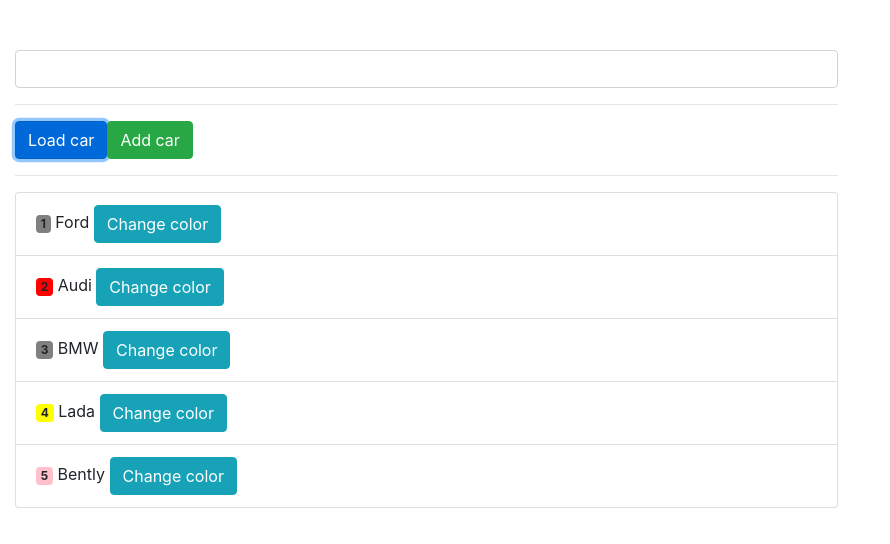
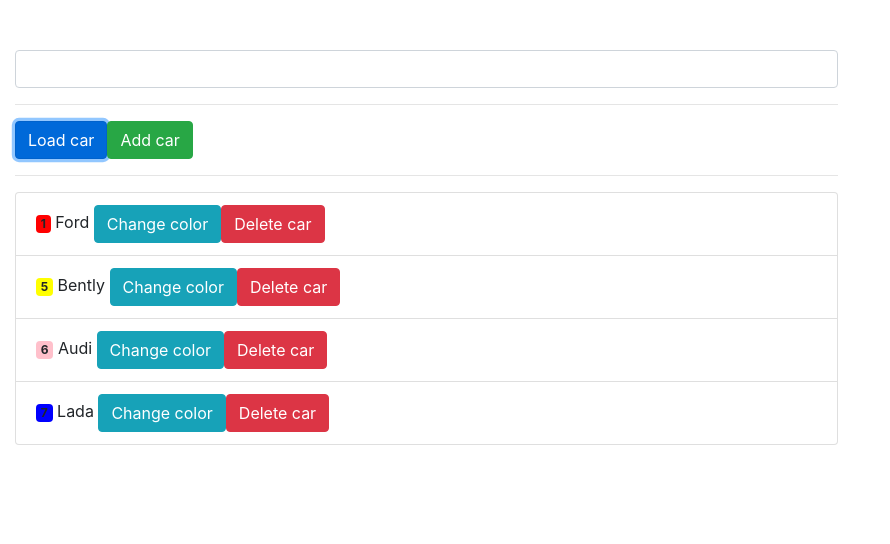
Before and after one commit to serbingeorg/Angular, an Angular app: page / in a window 1280 px wide. Both pictures are taken after a click on the button "Load car". Shown: the top 544 px of the page, without its empty margins (0-890 px from the left). Built offline with nearby package versions, Linux system fonts and the light colour scheme; data requests are answered from the project's data file.

Commit message:
method delete

```diff
--- a/db.json
+++ b/db.json
@@ -2,28 +2,23 @@
   "cars": [
     {
       "name": "Ford",
-      "color": "grey",
+      "color": "red",
       "id": 1
     },
     {
-      "name": "Audi",
-      "color": "red",
-      "id": 2
+      "name": "Bently",
+      "color": "yellow",
+      "id": 5
     },
     {
-      "name": "BMW",
-      "color": "grey",
-      "id": 3
+      "name": "Audi",
+      "color": "pink",
+      "id": 6
     },
     {
       "name": "Lada",
-      "color": "yellow",
-      "id": 4
-    },
-    {
-      "name": "Bently",
-      "color": "pink",
-      "id": 5
+      "color": "blue",
+      "id": 7
     }
   ]
 }
--- a/src/app/app.component.html
+++ b/src/app/app.component.html
@@ -8,6 +8,7 @@
         <li class="list-group-item" *ngFor="let car of cars">
             <span class="badge" [ngStyle]="{background: car.color}">{{car.id}}</span> {{car.name}}
             <button class="btn bt-xs btn-info" (click)="setNewColor(car)">Change color</button>
+            <button class="btn bt-xs btn-danger" (click)="deleteCar(car)">Delete car</button>
         </li>
     </ul>
 </div>
--- a/src/app/app.component.ts
+++ b/src/app/app.component.ts
@@ -57,4 +57,11 @@ export class AppComponent {
       });
   }
 
+  deleteCar(car: Cars) {
+    this.carsServise.deleteCar(car)
+      .subscribe((data) => {
+        this.cars = this.cars.filter(c => c.id !== car.id);
+      });
+  }
+
 }
--- a/src/app/cars.service.ts
+++ b/src/app/cars.service.ts
@@ -30,4 +30,9 @@ export class CarsService {
         return this.http.put(`http://localhost:3000/cars/${car.id}`, car)
             .pipe(map(res => res));
     }
+    deleteCar(car: any) {
+        return this.http.delete(`http://localhost:3000/cars/${car.id}`)
+            .pipe(map(res => res));
+    }
+
 }
```
